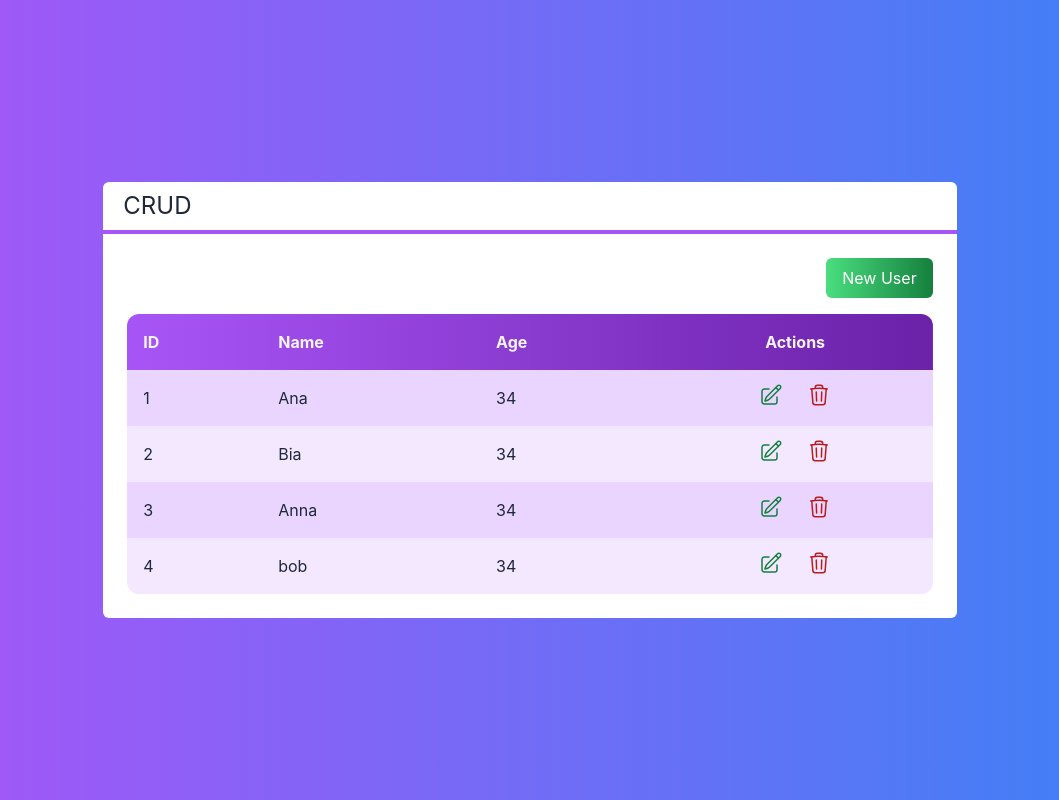
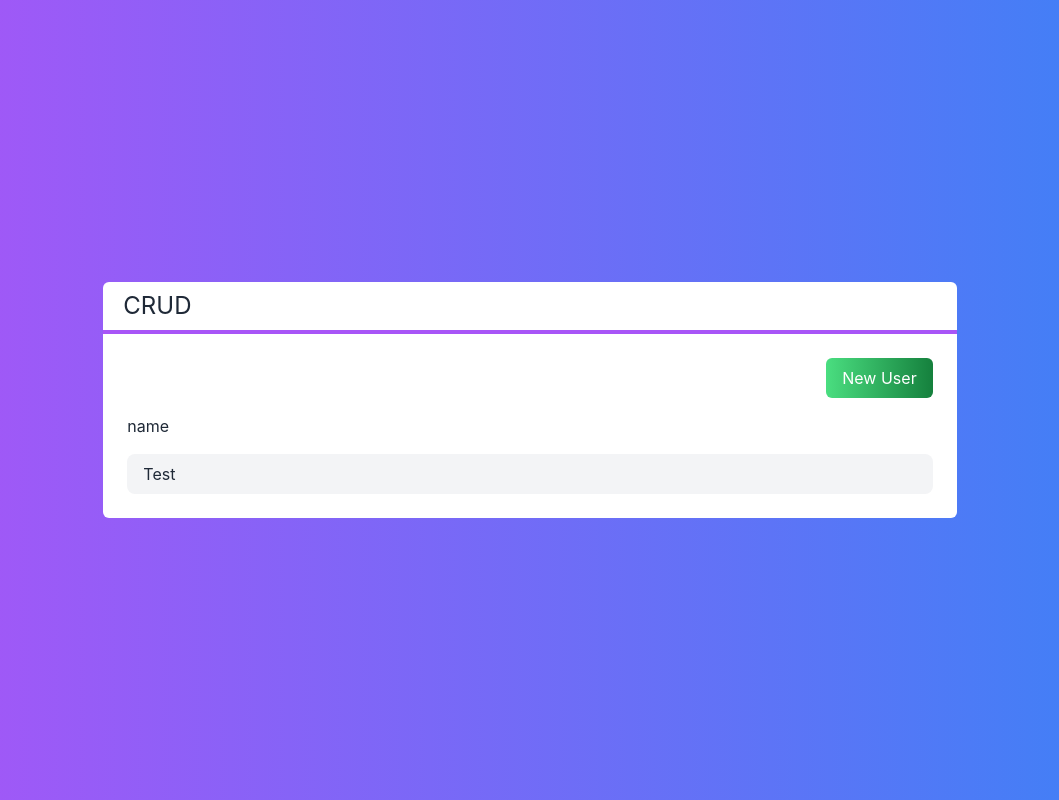
Before and after one commit to Andreas-Ziegler22/Crud-next.js, a Next.js app: page / in a window 1280 px wide. Shown: the whole page, without its empty margins (110-1169 px from the left). Built offline with nearby package versions, Linux system fonts and the light colour scheme.

Commit message:
label input styled

```diff
--- a/src/components/InputForm.tsx
+++ b/src/components/InputForm.tsx
@@ -7,12 +7,18 @@ interface InputFormProps {
 
 export default function InputForm(props: InputFormProps) {
   return (
-    <div>
-      <label>{props.text}</label>
+    <div className="flex flex-col">
+      <label className="mb-4">{props.text}</label>
       <input
         type={props.type ?? "text"}
         value={props.value}
         readOnly={props.onlyread}
+        className={`border-purple-500
+        rounded-lg focus:outline-none
+         bg-gray-100 px-4 py-2
+         ${props.onlyread ? "" : "focus:bg-white"}
+
+        `}
       />
     </div>
   );
--- a/src/components/InterfaceForm.tsx
+++ b/src/components/InterfaceForm.tsx
@@ -5,7 +5,7 @@ interface interfaceFormProps {}
 export default function InterfaceForm(props: interfaceFormProps) {
   return (
     <div>
-      <InputForm text="name" value="test" />
+      <InputForm text="name" value="Test" />
     </div>
   );
 }
--- a/src/pages/index.tsx
+++ b/src/pages/index.tsx
@@ -1,4 +1,5 @@
 import Client from "../components/core/Client";
+import InterfaceForm from "../components/InterfaceForm";
 import Layout from "../components/Layout";
 import NewClientButton from "../components/NewClientButton";
 import TableForm from "../components/TableForm";
@@ -34,11 +35,12 @@ export default function Home() {
             New User
           </NewClientButton>
         </div>
-        <TableForm
+        {/* <TableForm
           clients={clients}
           clientSelected={selectedClient}
           clientDeleted={deletedClient}
-        ></TableForm>
+        ></TableForm> */}
+        <InterfaceForm />
       </Layout>
     </div>
   );
```
